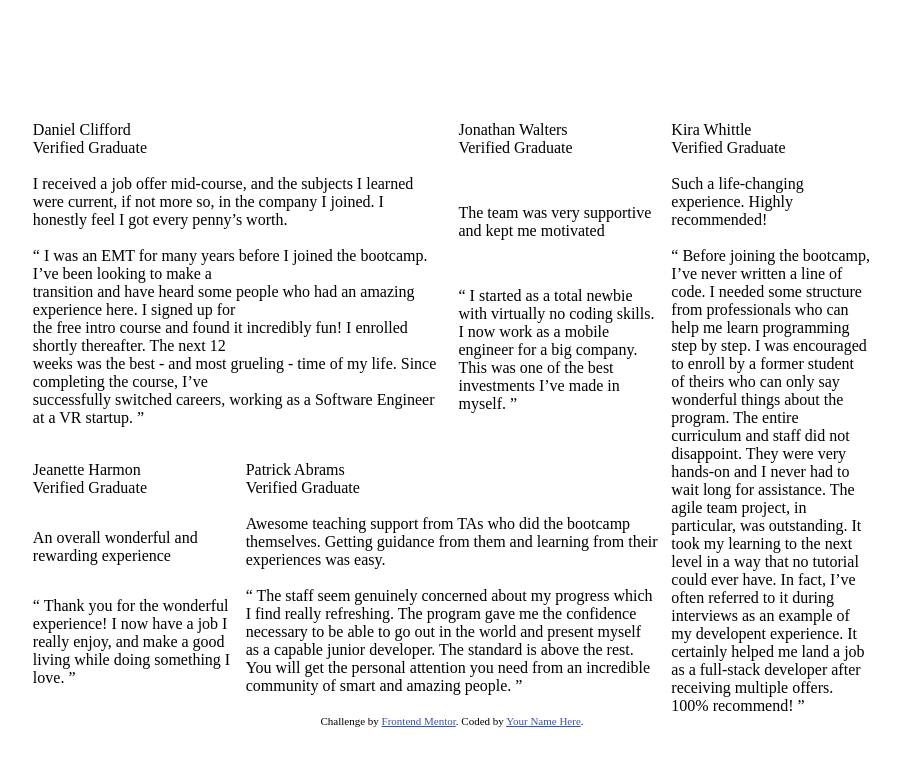
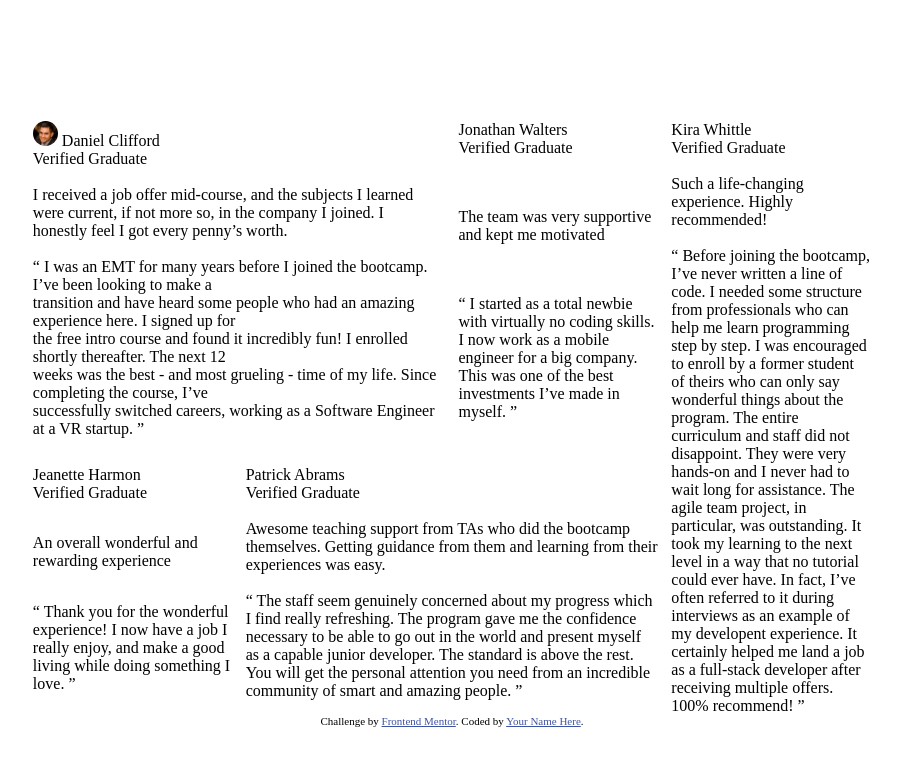
Before and after one commit to ScriptMang/testimonials-grid-section-challenge, a plain HTML site: page index.html in a window 1280 px wide. Shown: the whole page, without its empty margins (188-1088 px from the left). Drawn offline with Linux system fonts and the light colour scheme.

Commit message:
add round profile pic for student-1

```diff
--- a/index.html
+++ b/index.html
@@ -19,6 +19,7 @@
     <main>
       <section class="testimony" id="testimony-1">
         <div class="student-profile" id="student-1">
+          <img class="profile-pic" src="images/image-daniel.jpg" height="25" width="25">
           Daniel Clifford <br>
           Verified Graduate
           </div>
--- a/styles/styles.css
+++ b/styles/styles.css
@@ -3,6 +3,10 @@ main {
     grid-template-columns: 1fr 1fr 1fr 1fr 1fr 1fr;
     grid-template-rows: 100px;
     gap: 13px;
+}
+
+.profile-pic {
+    border-radius: 30px;
 }
 
 #testimony-1 {
```
